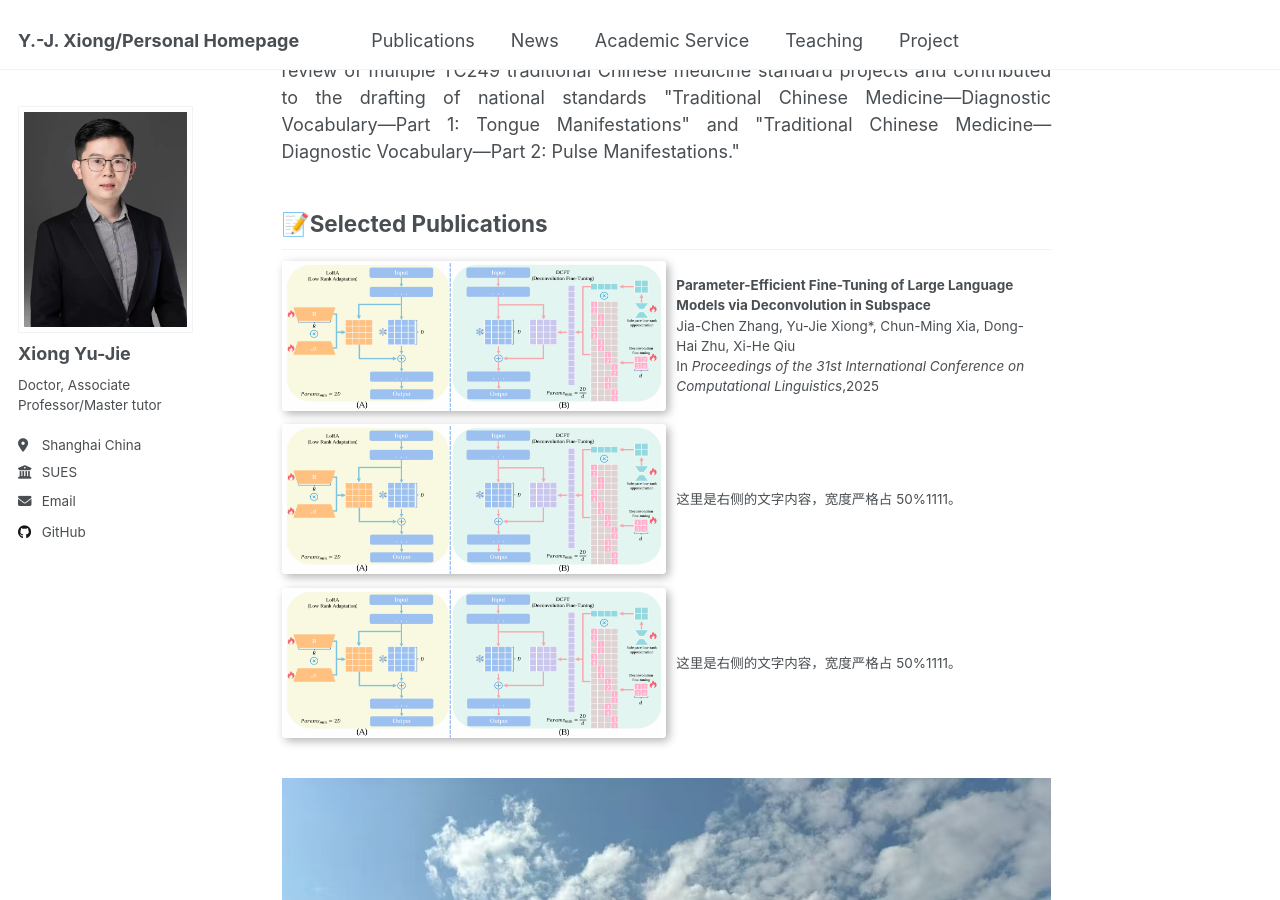
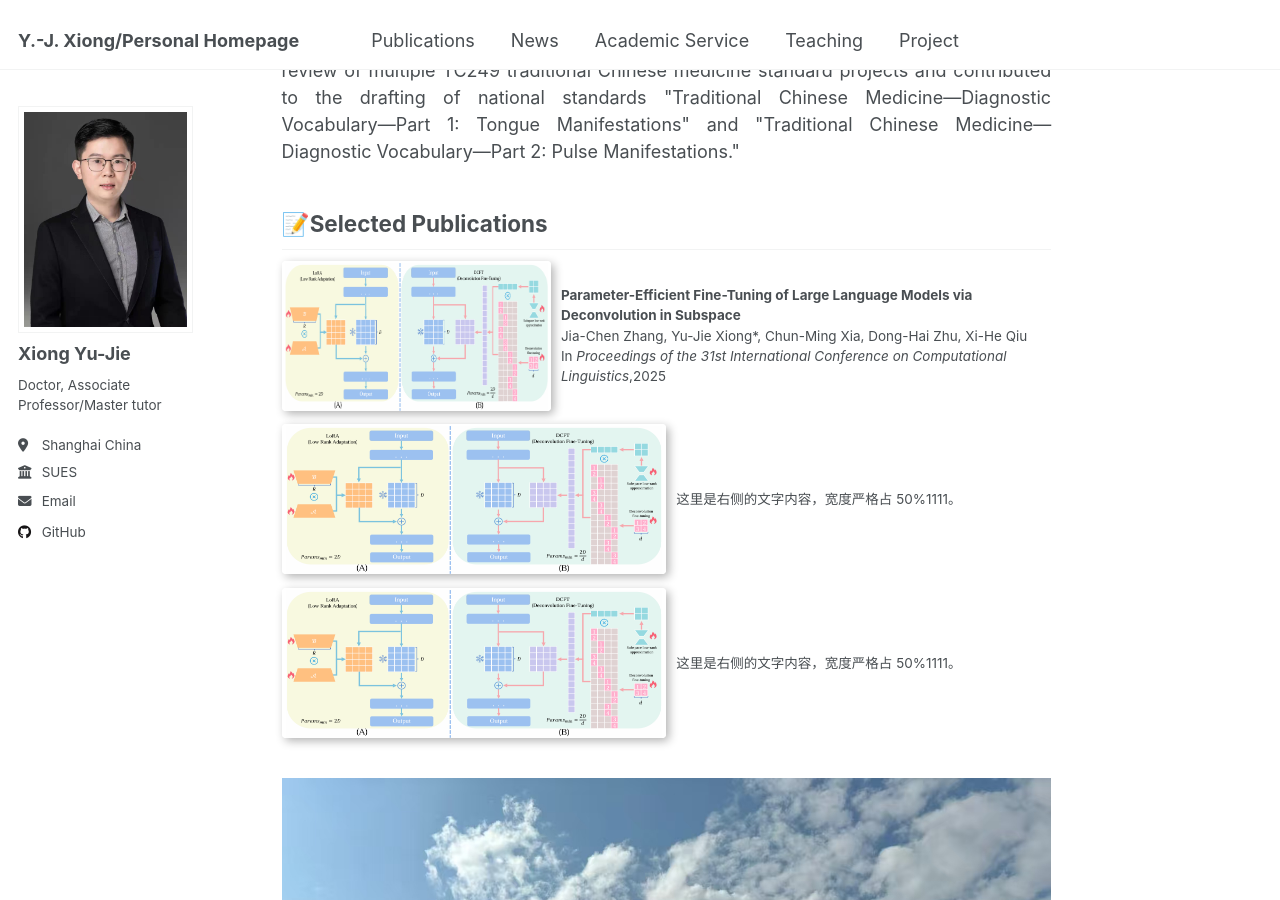
Before and after one commit to X-Lab-CN/introduce, a Jekyll site: the page built from _pages/about.md, in a window 1280 px wide and 900 px high, scrolled down 982 px. Built offline with Jekyll 4.4.1, drawn with Linux system fonts in a browser that asks for light colours.

Commit message:
Update about.md

```diff
--- a/_pages/about.md
+++ b/_pages/about.md
@@ -29,10 +29,10 @@ redirect_from:
 
 <table style="width: 100%; border: none; border-collapse: collapse;">
   <tr>
-    <td style="width: 50%; border: none; padding: 0; vertical-align: middle;">
+    <td style="width: 35%; border: none; padding: 0; vertical-align: middle;">
       <img src="/images/sp1.png" alt="图片描述" style="width: 500px; height: 150px; box-shadow: 3px 3px 10px rgba(0, 0, 0, 0.3); border-radius: 4px;">
     </td>
-    <td style="width: 50%; border: none; padding-left: 10px; vertical-align: middle;">
+    <td style="width: 65%; border: none; padding-left: 10px; vertical-align: middle;">
       <b>Parameter-Efficient Fine-Tuning of Large Language Models via Deconvolution in Subspace</b><br/>
       Jia-Chen Zhang, Yu-Jie Xiong*, Chun-Ming Xia, Dong-Hai Zhu, Xi-He Qiu<br/>
       In <i>Proceedings of the 31st International Conference on Computational Linguistics</i>,2025
```
